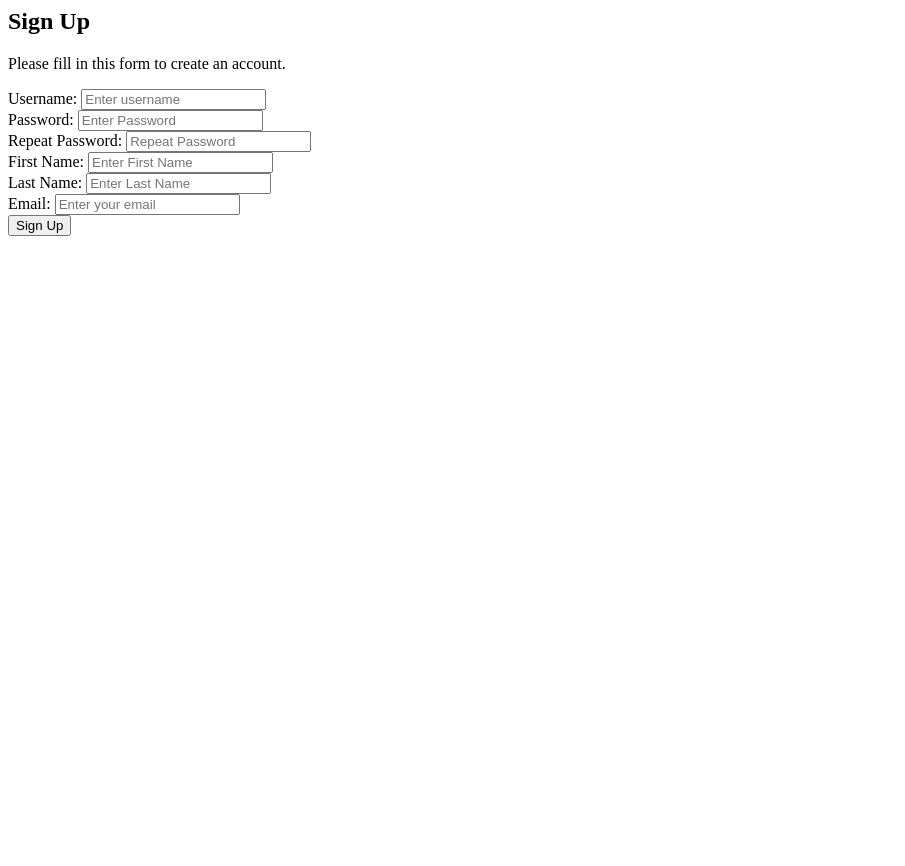
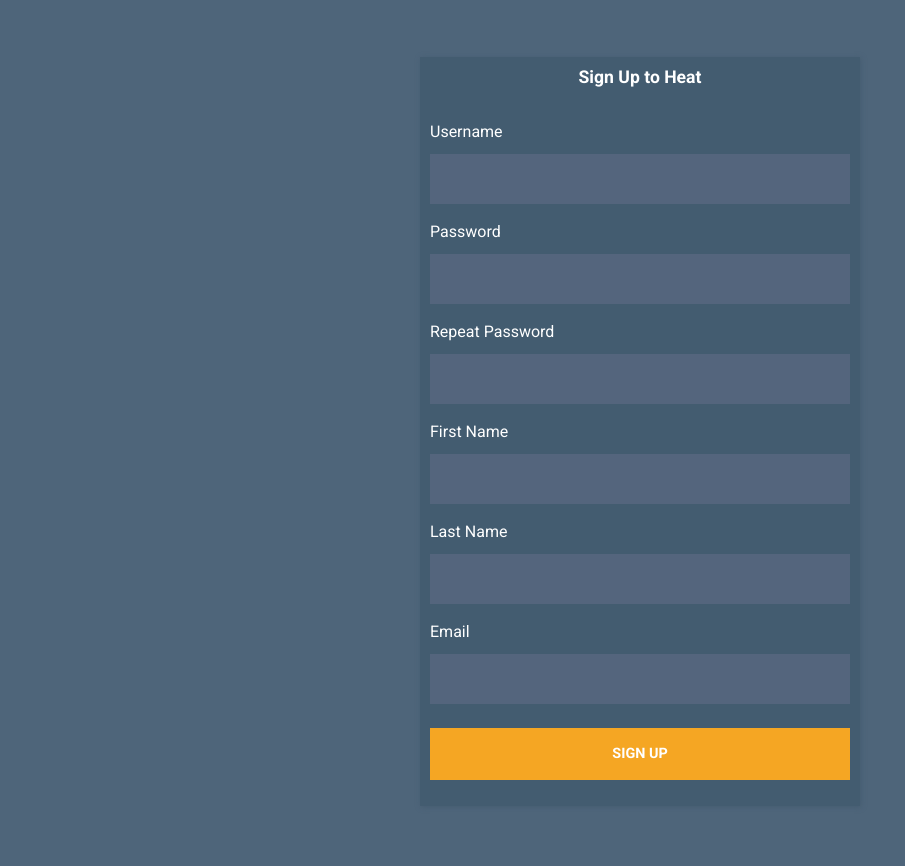
Before and after one commit to ThomasChatzopoulos/Location-and-Activities-Crowdsourcing-Website, a PHP site: page /SignUpPage.php in a window 1280 px wide. Shown: the whole page, without its empty margins (0-905 px from the left). Before the commit the page ends 236 px from the top, so only its background shows below. Run offline with PHP 8.4, Linux system fonts and the light colour scheme.

Commit message:
Sign up with ajax

```diff
--- a/SignUpPage.php
+++ b/SignUpPage.php
@@ -1,26 +1,71 @@
-<?php
-session_start();
-?>
-
-<!DOCTYPE hmtl>
+<!DOCTYPE html>
 <html lang="en">
 <head>
   <meta charset="UTF-8">
   <meta name="viewport" content="width=device-width, initial-scale=1.0">
   <meta http-equiv="X-UA-Compatible" content="ie=edge">
-  <title>SignUpPage</title>
+  <title>Sign Up</title>
+  <link
+    rel="stylesheet"
+    href="https://fonts.googleapis.com/css?family=Roboto:400,700"
+  />
+  <!-- https://fonts.google.com/specimen/Open+Sans -->
+  <link rel="stylesheet" href="css/fontawesome.min.css" />
+  <!-- https://fontawesome.com/ -->
+  <link rel="stylesheet" href="css/bootstrap.min.css" />
+  <!-- https://getbootstrap.com/ -->
+  <link rel="stylesheet" href="css/templatemo-style.css">
 </head>
+
 <body>
-  <h2>Sign Up</h2>
-  <p>Please fill in this form to create an account.</p>
-  <form action="signUp.php" method = "POST">
-    Username: <input type="text" name="username" placeholder="Enter username" required><br>
-    Password: <input type="password" name="psw" placeholder="Enter Password" required><br>
-    Repeat Password: <input type="password" name="psw_repeat" placeholder="Repeat Password" required><br>
-    First Name: <input type="text" name="fname" placeholder="Enter First Name" required><br>
-    Last Name: <input type="text" name="lname" placeholder="Enter Last Name" required><br>
-    Email: <input type="email" name="email" placeholder="Enter your email" required><br>
-    <button type="submit" name = "signup_button">Sign Up</button>
-  </form>
+  <div class="container tm-mt-big tm-mb-big">
+    <div class="row">
+      <div class="col-12 mx-auto tm-login-col">
+        <div class="tm-bg-primary-dark tm-block tm-block-h-auto">
+          <div class="row">
+            <div class="col-12 text-center">
+              <h2 class="tm-block-title mb-4">Sign Up to Heat</h2>
+            </div>
+          </div>
+          <div class="row mt-2">
+            <div class="col-12">
+              <form action="signUp.php" method = "POST" class="tm-login-form">
+                <div class="form-group">
+                <label for="username">Username</label>
+                <input name="username" type="text" class="form-control validate" id="_username_" required />
+              </div>
+              <div class="form-group mt-3">
+                <label for="password">Password</label>
+                <input name="password" type="password" class="form-control validate" id="_password_" required />
+              </div>
+              <div class="form-group mt-3">
+                <label for="password2">Repeat Password</label>
+                <input name="password2" type="password" class="form-control validate" id="_Rpassword_" required />
+              </div>
+              <div class="form-group mt-3">
+                <label for="fname">First Name</label>
+                <input name="fname" type="text" class="form-control validate" id="_fname_" required />
+              </div>
+              <div class="form-group mt-3">
+                <label for="lname">Last Name</label>
+                <input name="lname" type="text" class="form-control validate" id="_lname_" required />
+              </div>
+              <div class="form-group mt-3">
+                <label for="email">Email</label>
+                <input name="email" type="email" class="form-control validate" id="_email_" required />
+              </div>
+                <div class="form-group mt-4">
+                  <button type="submit" name = "sign_button" class="btn btn-primary btn-block text-uppercase" id="_sign-but_">Sign Up</button>
+                </div>
+                <p class="form-message"></p>
+              </form>
+            </div>
+          </div>
+        </div>
+      </div>
+    </div>
+  </div>
+  <script src="js/jquery-3.3.1.min.js"></script>
+  <script src="ajax_signup.js"></script>
 </body>
 </html>
--- a/ajax_login.js
+++ b/ajax_login.js
@@ -5,7 +5,7 @@ $(document).ready(function() {
     var password = $("#password_").val();
     var submit = $("#submit-but").val();
 
-    jQuery.ajax({
+    $.ajax({
                 type: 'POST',
                 url: "login.php",
                 data: {
--- a/css/templatemo-style.css
+++ b/css/templatemo-style.css
@@ -39,7 +39,12 @@ button:focus {
   font-weight: 700;
   color: #fff;
 }
-
+.form-message {
+  font-family: arial;
+  font-size: 17px;
+  font-weight: 400;
+  color: maroon;
+}
 .input-error {
   box-shadow: 0 0 5px red;
 }
--- a/index.php
+++ b/index.php
@@ -41,9 +41,7 @@
                 <div class="form-group mt-4">
                   <button type="submit" name = "login_button" class="btn btn-primary btn-block text-uppercase" id="submit-but">Log in</button>
                 </div>
-                <button class="mt-5 btn btn-primary btn-block text-uppercase">
-                  Sign Up
-                </button>
+                <a href="signUpPage.php" class="mt-5 btn btn-primary btn-block text-uppercase">sign up</a>
               </form>
             </div>
           </div>
```
Also changed, not shown: ajax_signup.js (added, +54 -0 lines), signUp.php (+21 -24 lines).
